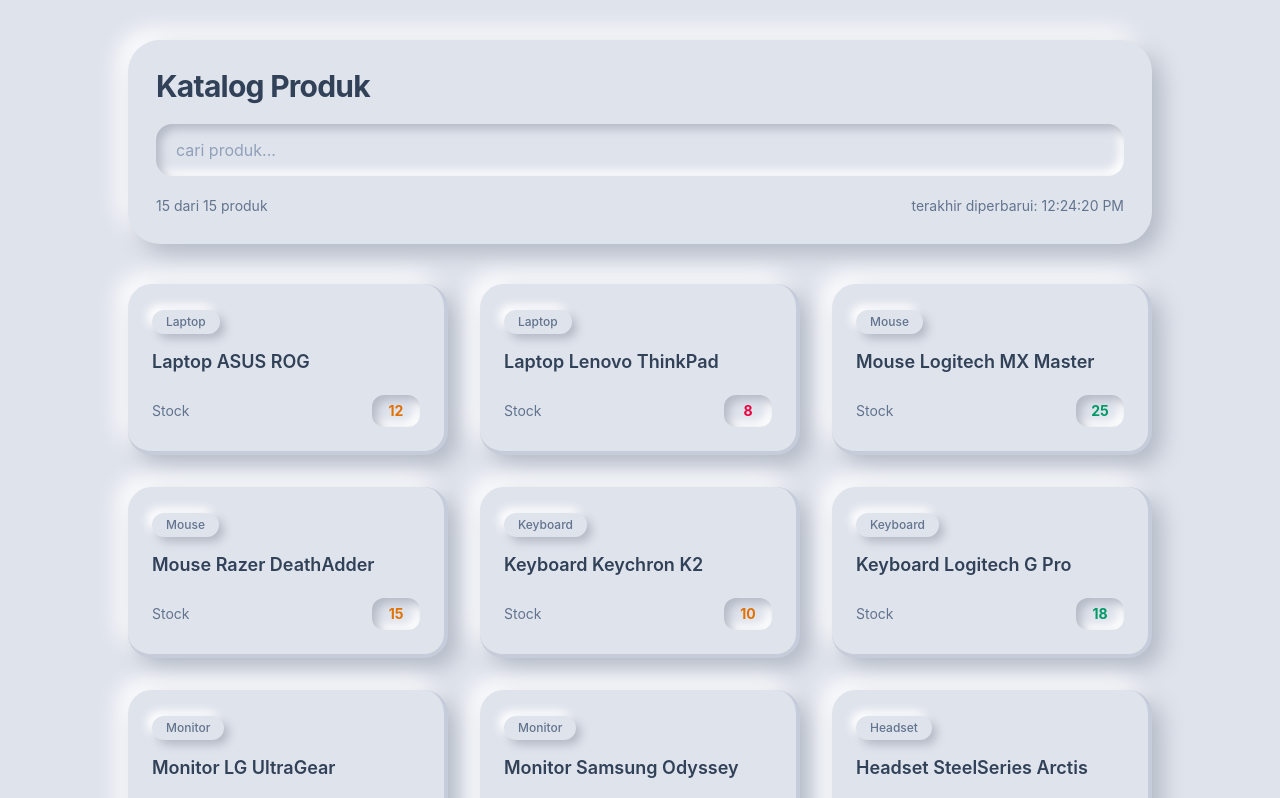
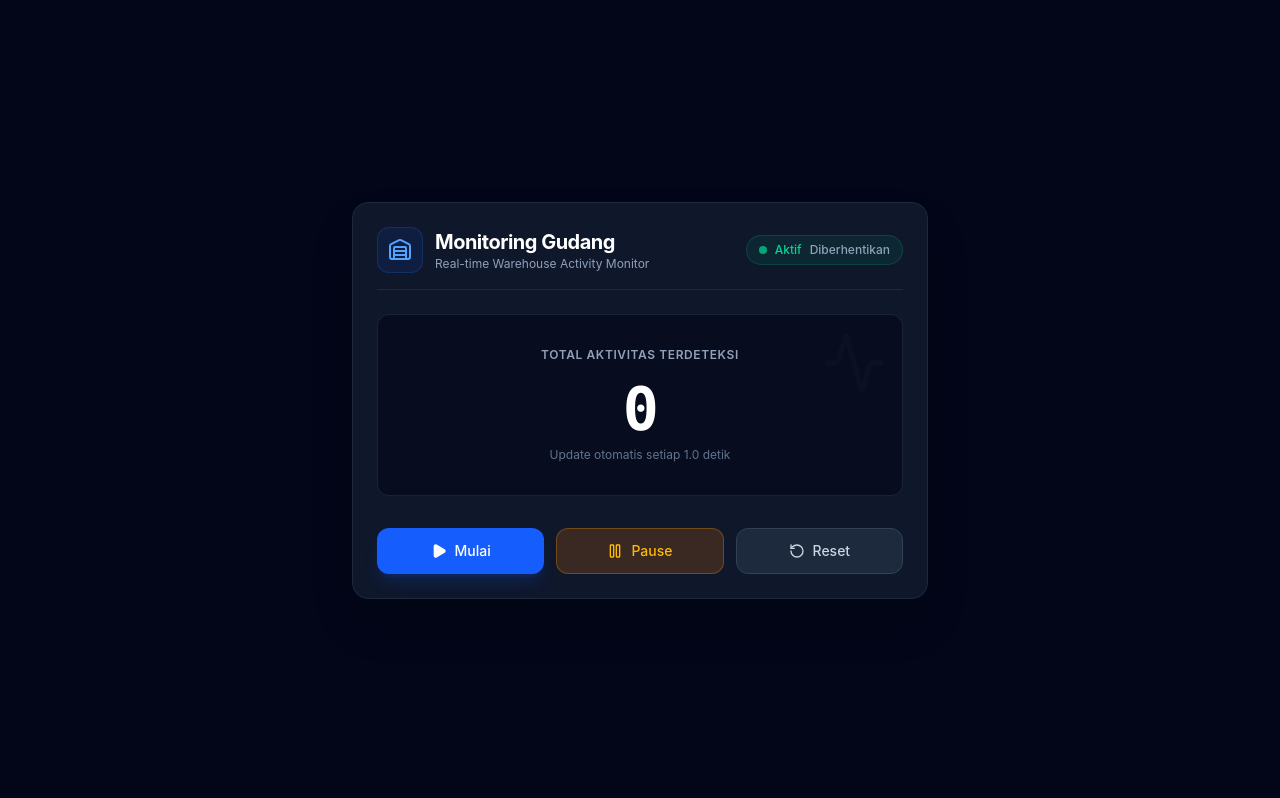
Before and after one commit to Dezarahmd/belajar-react, a React (Vite) app: page / in a window 1280 px wide. Shown: the top 798 px of the page. Built offline with nearby package versions, Linux system fonts and the light colour scheme.

Commit message:
DAY 9 PRACTICE

```diff
--- a/package.json
+++ b/package.json
@@ -11,6 +11,7 @@
   },
   "dependencies": {
     "immer": "^11.1.18",
+    "lucide-react": "^1.66.0",
     "react": "^19.2.8",
     "react-dom": "^19.2.8",
     "use-immer": "^0.11.0"
--- a/src/practice/DAY 9/App.jsx
+++ b/src/practice/DAY 9/App.jsx
@@ -1,7 +1,7 @@
-import ProductFilter from "./ProductFilter";
+import WarehouseDashboard from "./WarehouseDashboard"
 
 export default function App(){
     return (
-        <ProductFilter/>
+        <WarehouseDashboard/>
     )
 }
--- /dev/null
+++ b/src/practice/DAY 9/WarehouseDashboard.jsx
@@ -0,0 +1,110 @@
+import React, { useState, useRef, useEffect } from 'react';
+import { Activity, Play, Pause, RotateCcw, Warehouse } from 'lucide-react';
+
+export default function WarehouseDashboard() {
+  const [activityCount, setActivityCount] = useState(0);
+  const [isActive, setIsActive] = useState(false)
+  const timerRef = useRef(null)
+
+  const handleStart = () => {
+    setIsActive(true)
+  }
+
+  const handlePause = () => {
+    setIsActive(false)
+  }
+
+  const handleReset = () => {
+    setIsActive(false)
+    setActivityCount(0)
+  }
+
+  useEffect(() => {
+    if (isActive) {
+        timerRef.current = setInterval(() => {
+            setActivityCount((prev) => prev + 1)
+        }, 1000)
+    }
+    return () => {
+        if (timerRef.current) {
+            clearInterval(timerRef.current)
+        }
+    }
+  }, [isActive])
+
+  return (
+    <div className="min-h-screen bg-slate-950 text-slate-100 p-6 flex flex-col items-center justify-center font-sans">
+      <div className="w-full max-full max-w-xl bg-slate-900 border border-slate-800 rounded-2xl p-6 shadow-2xl space-y-6">
+
+        {/* Header */}
+        <div className="flex items-center justify-between border-b border-slate-800 pb-4">
+          <div className="flex items-center gap-3">
+            <div className="p-2.5 bg-blue-600/10 text-blue-400 rounded-xl border border-blue-500/20">
+              <Warehouse className="w-6 h-6" />
+            </div>
+            <div>
+              <h1 className="text-xl font-bold tracking-tight text-white">Monitoring Gudang</h1>
+              <p className="text-xs text-slate-400">Real-time Warehouse Activity Monitor</p>
+            </div>
+          </div>
+
+          {/* Status Badge (Ubah style/teks sesuai state nanti) */}
+          <div className="flex items-center gap-2 px-3 py-1.5 rounded-full bg-emerald-500/10 border border-emerald-500/20 text-emerald-400 text-xs font-medium">
+            <span className="w-2 h-2 rounded-full bg-emerald-400 animate-pulse"></span>
+            <span>Aktif</span>
+            {isActive ? <span className="w-2 h-2 rounded-full bg-slate-500"></span> : <span className="text-slate-400">Diberhentikan</span>}
+          </div>
+        </div>
+
+        {/* Display Counter Card */}
+        <div className="bg-slate-950/60 border border-slate-800/80 rounded-xl p-8 flex flex-col items-center justify-center relative overflow-hidden">
+          <div className="absolute top-4 right-4 text-slate-800">
+            <Activity className="w-16 h-16 opacity-20" />
+          </div>
+
+          <span className="text-xs font-semibold uppercase tracking-wider text-slate-400 mb-2">
+            Total Aktivitas Terdeteksi
+          </span>
+
+          {/* Angka Counter */}
+          <div className="text-6xl font-black tracking-tight text-white font-mono my-2">
+            {activityCount}
+          </div>
+
+          <p className="text-xs text-slate-500">Update otomatis setiap 1.0 detik</p>
+        </div>
+
+        {/* Action Controls */}
+        <div className="grid grid-cols-3 gap-3 pt-2">
+          {/* Tombol Mulai / Lanjutkan */}
+          <button
+            onClick={handleStart}
+            className="flex items-center justify-center gap-2 px-4 py-3 bg-blue-600 hover:bg-blue-500 text-white font-medium rounded-xl transition-all active:scale-[0.98] shadow-lg shadow-blue-600/20 text-sm"
+          >
+            <Play className="w-4 h-4 fill-current" />
+            <span>Mulai</span>
+          </button>
+
+          {/* Tombol Pause */}
+          <button
+            onClick={handlePause}
+            className="flex items-center justify-center gap-2 px-4 py-3 bg-amber-600/20 hover:bg-amber-600/30 text-amber-400 border border-amber-500/30 font-medium rounded-xl transition-all active:scale-[0.98] text-sm"
+          >
+            <Pause className="w-4 h-4" />
+            <span>Pause</span>
+          </button>
+
+          {/* Tombol Reset */}
+          <button
+            onClick={handleReset}
+            className="flex items-center justify-center gap-2 px-4 py-3 bg-slate-800 hover:bg-slate-700 text-slate-300 border border-slate-700 font-medium rounded-xl transition-all active:scale-[0.98] text-sm"
+          >
+            <RotateCcw className="w-4 h-4" />
+            <span>Reset</span>
+          </button>
+        </div>
+
+      </div>
+    </div>
+  );
+}
```
Also changed, not shown: 1 other file (tests, documents, lock files or other folders).
